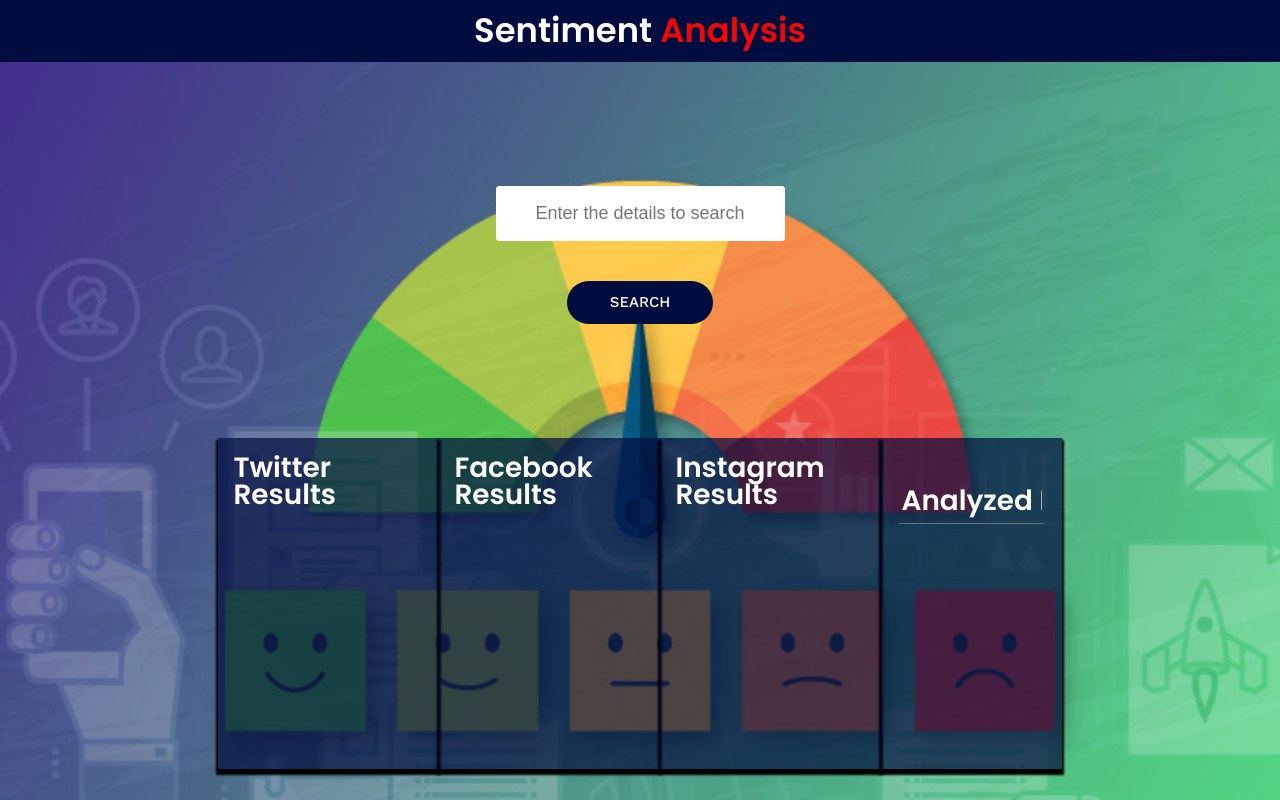
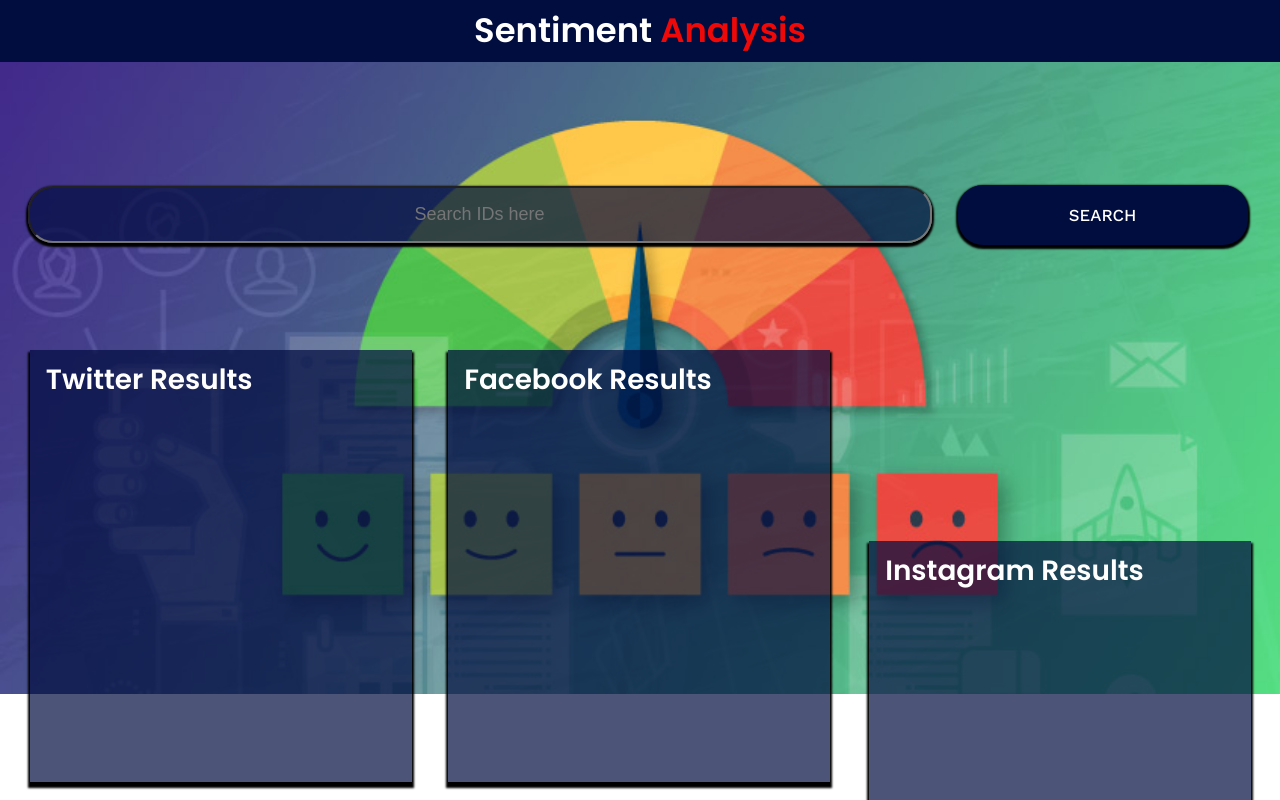
Before and after one commit to Mohit-Gaur/Dashboard, a React (Create React App) app: page / in a window 1280 px wide. Shown: the top 800 px of the page. Built offline with nearby package versions, Linux system fonts and the light colour scheme.

Commit message:
fixed some CSS

```diff
--- a/src/Components/MainList/MainList.css
+++ b/src/Components/MainList/MainList.css
@@ -8,6 +8,8 @@
   padding: 2.27rem 1.16rem;
   background-color: rgba(1, 12, 63, 0.7);
   box-shadow: 0 4px 2px 2px #000000;
+  position: relative;
+  top: 500px;
 }
 
 .Mainlist input {
--- a/src/Components/SearchBar/SearchBar.css
+++ b/src/Components/SearchBar/SearchBar.css
@@ -1,20 +1,24 @@
 .SearchBar {
   display: flex;
   flex-direction: column;
-  align-items: center;
+  align-items: left;
   padding-top: 6.94rem;
   margin-bottom: 6.33rem;
 }
 
 .SearchBar input {
-  width: 287px;
+  width: 900px;
   padding: .88rem 0;
-  border: 1px solid #fff;
-  border-radius: 3px;
-  margin-bottom: 2.22rem;
-  color: #010c3f;
+  border: 1px slateblue #fff;
+  margin-bottom: 1.22rem;
+  color: #ffffff;
   text-align: center;
   font-size: 1rem;
+  background-color: rgba(1, 12, 63, 0.7);
+  box-shadow: 0 2px 2px 2px #000000;
+  border-radius: 25px;
+  position: relative;
+  left: -190px;
 }
 
 .SearchBar input:focus {
@@ -23,13 +27,18 @@
 
 .SearchBar a {
   cursor: pointer;
-  width: 8.11rem;
-  padding: .77rem 0;
-  border-radius: 54px;
+  width: 290px;
+  padding: 1.20rem 0;
+  border-radius: 25px;
+  border: 1px slateblue #fff;
   background-color: #010c3f;
+  box-shadow: 0 2px 2px 2px #000000;
   text-align: center;
-  font-size: .833rem;
+  font-size: .933rem;
   transition: background-color .25s;
+  position: relative;
+  right: -740px;
+  top: -80px;
 }
 
 .SearchBar a:hover {
--- a/src/Components/SearchBar/SearchBar.js
+++ b/src/Components/SearchBar/SearchBar.js
@@ -21,7 +21,7 @@
     return (
       <div className="SearchBar">
         <input
-          placeholder="Enter the details to search"
+          placeholder="Search IDs here"
           onChange={this.handleTermChange}
         />
         <a onClick={this.search}>SEARCH</a>
--- a/src/Components/SearchResults/SearchResults.css
+++ b/src/Components/SearchResults/SearchResults.css
@@ -1,11 +1,14 @@
 .SearchResults {
-  width: 50%;
-  height: 300px;
+  width: 350px;
+  height: 400px;
   align-items: left;
   overflow-y: scroll;
   padding: .88rem;
   background-color: rgba(1, 12, 63, 0.7);
   box-shadow: 0 4px 2px 2px #000000;
+  position: absolute;
+  left: 30px;
+  top: 350px;
 }
 
 ::-webkit-scrollbar {
--- a/src/Components/SearchResultsFB/SearchResultsFB.css
+++ b/src/Components/SearchResultsFB/SearchResultsFB.css
@@ -1,21 +1,22 @@
 .SearchResultsFB {
-    width: 50%;
-    height: 300px;
+  width: 350px;
+  height: 400px;
   align-items: left;
   overflow-y: scroll;
   padding: .88rem;
   background-color: rgba(1, 12, 63, 0.7);
   box-shadow: 0 4px 2px 2px #000000;
+  position: absolute;
+  right: 450px;
+  top: 350px;
 }
-
 ::-webkit-scrollbar {
   width: 0px;
   background: transparent;
 }
-
 @media only screen and (max-width: 1020px) {
   .SearchResultsFB {
-      width: 90%;
+    width: 70%;
     margin-bottom: 2rem;
   }
 }
--- a/src/Components/SearchResultsIN/SearchResultsIN.css
+++ b/src/Components/SearchResultsIN/SearchResultsIN.css
@@ -1,18 +1,19 @@
 .SearchResultsIN {
-    width: 50%;
-    height: 300px;
+  width: 350px;
+  height: 400px;
   align-items: left;
   overflow-y: scroll;
   padding: .88rem;
   background-color: rgba(1, 12, 63, 0.7);
   box-shadow: 0 4px 2px 2px #000000;
+  position: absolute;
+  right: 29px;
+  bottom: -173px;
 }
-
 ::-webkit-scrollbar {
   width: 0px;
   background: transparent;
 }
-
 @media only screen and (max-width: 1020px) {
   .SearchResultsIN {
     width: 90%;
```
Lines whose indentation alone changed are shown as unchanged.
